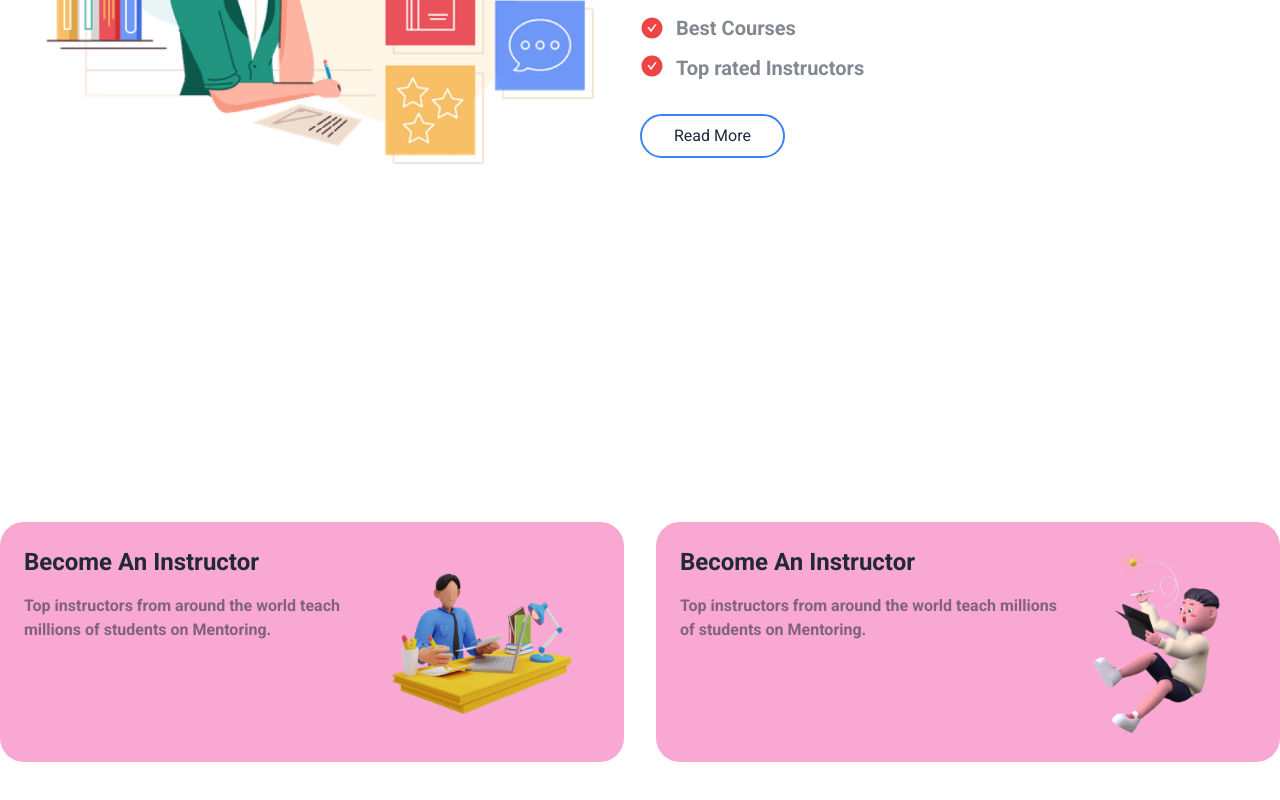
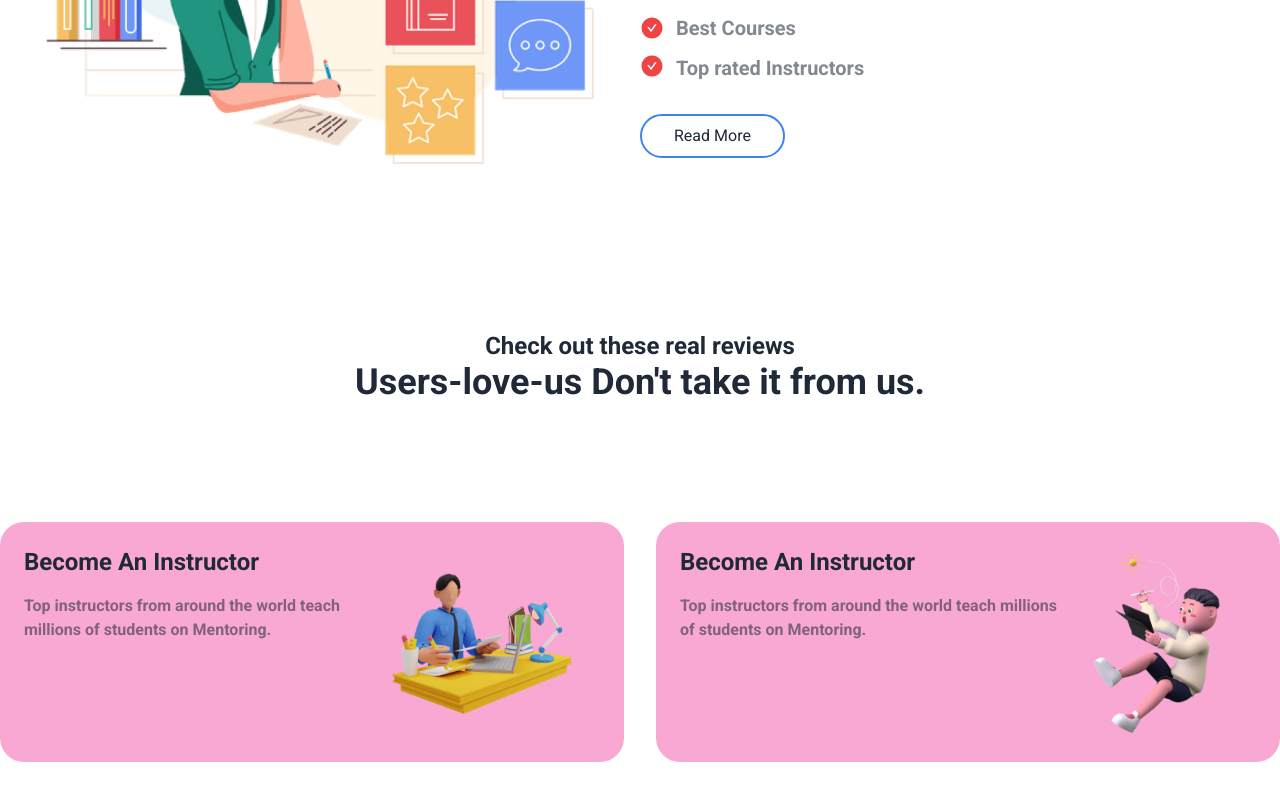
Before and after one commit to ronichowdhury999/e-education, a React (Vite) app: page /aboutUs in a window 1280 px wide. Shown: the part 1500-2300 px from the top of the page. Built offline with nearby package versions, Linux system fonts and the light colour scheme; no server answers; sample sign-in values are in the browser's storage.

Commit message:
aboutUs update

```diff
--- a/src/Pages/AboutUs/AboutUs.jsx
+++ b/src/Pages/AboutUs/AboutUs.jsx
@@ -65,7 +65,7 @@ const AboutUs = () => {
                 </div>
             </Container>
             <div className="bg-about-bg3 h-full my-10">
-                <Container className='text-center text-white items-center justify-center py-20'>
+                <Container className='text-center items-center justify-center py-20'>
                     <h4 className='text-2xl font-bold'>Check out these real reviews</h4>
                     <h2 className='text-4xl font-bold'>Users-love-us Don't take it from us.</h2>
                 </Container>
```
